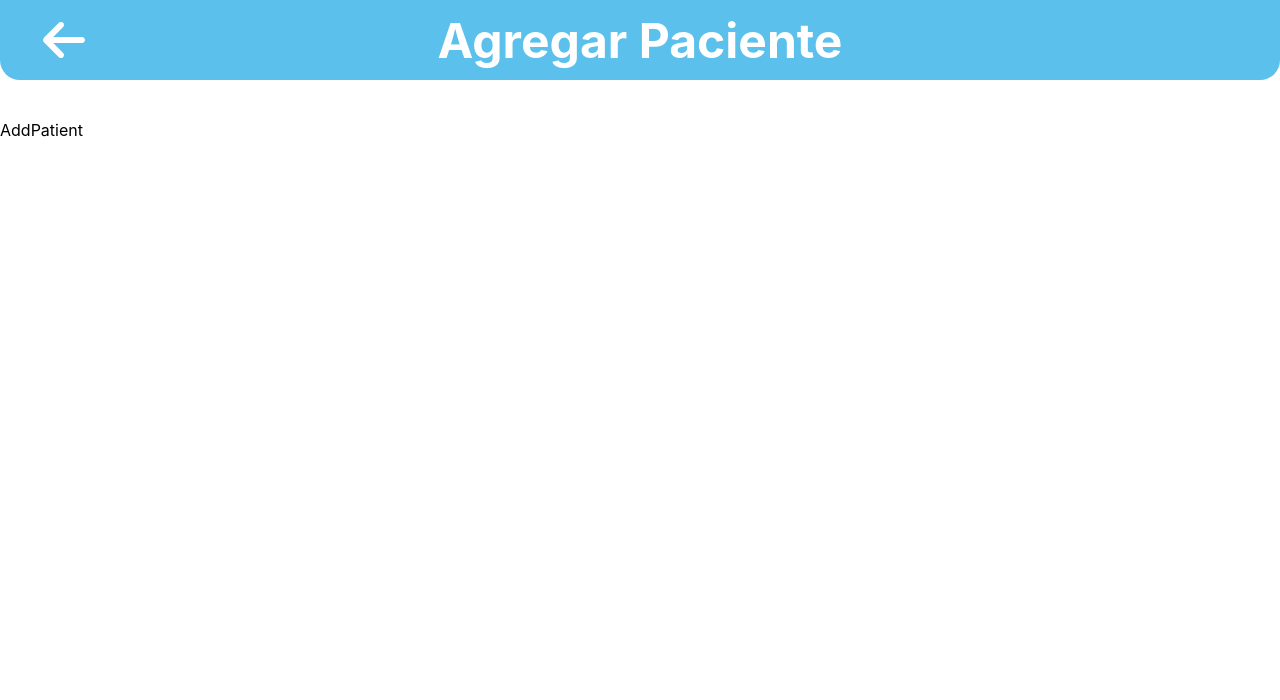
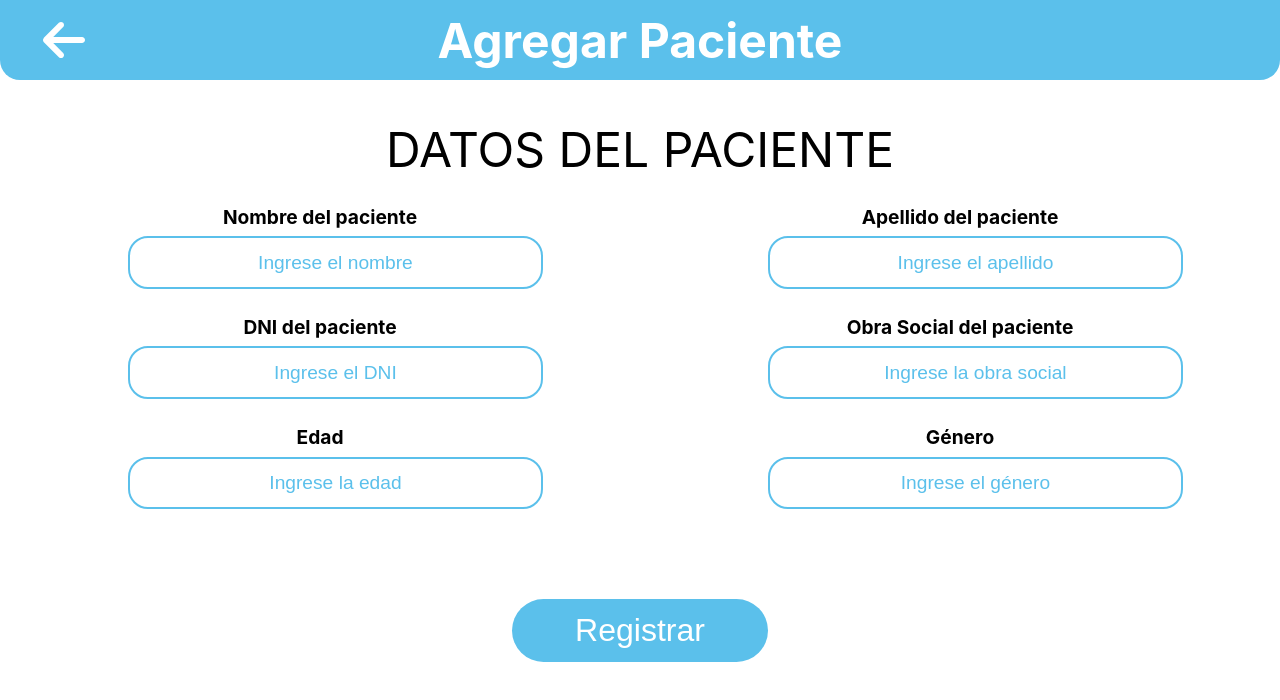
Before and after one commit to MatiDalce/gestorTurnos_React_Node, a React (Create React App) app in the folder frontend/: page /agregar-paciente in a window 1280 px wide. Shown: the top 700 px of the page. Built offline with nearby package versions, Linux system fonts and the light colour scheme.

Commit message:
Agregar paciente

```diff
--- a/frontend/src/components/Input/Input.jsx
+++ b/frontend/src/components/Input/Input.jsx
@@ -11,11 +11,12 @@ const Input = ({
   placeholder,
   inputWidth,
   isSearcheable,
-  margin
+  margin,
+  colorLabel
 }) => {
 
   const labelStyles = {
-    color: 'var(--skyblue-bg)',
+    color: colorLabel ? colorLabel : 'var(--skyblue-bg)',
     textAlign: isLabelCenter ? 'center' : ''
   }
 
@@ -34,7 +35,7 @@ const Input = ({
   return (
     <div className="input-container" style={containerStyles}>
       {
-        hasLabel && <label style={labelStyles} className="label-el">{labelTitle}</label>
+        hasLabel && <label style={labelStyles} className="label-el">{ labelTitle }</label>
       }
       <input
         className="input-el"
--- a/frontend/src/components/Input/input.css
+++ b/frontend/src/components/Input/input.css
@@ -9,6 +9,7 @@
     margin-bottom: 2%;
     font-size: 1.2em;
     font-weight: bold;
+    width: 100%;
 }
 
 .input-el {
--- a/frontend/src/pages/AddPatient/AddPatient.jsx
+++ b/frontend/src/pages/AddPatient/AddPatient.jsx
@@ -1,8 +1,90 @@
-import React from 'react'
+import React from 'react';
+import Button from '../../components/Button/Button';
+import Input from '../../components/Input/Input';
+import Title from '../../components/Title/Title';
+import './addPatient.css';
 
 const AddPatient = () => {
   return (
-    <div>AddPatient</div>
+    <>
+      <Title title='DATOS DEL PACIENTE' />
+      <div className="inputs-patient-container">
+        <div className="inputRow">
+          <Input
+            colorLabel='var(--black-bg)'
+            hasLabel
+            labelTitle='Nombre del paciente'
+            isLabelCenter
+            placeholder='Ingrese el nombre'
+            type='text'
+            nameProp='name'
+            inputWidth='30%'
+          />
+          <Input
+            colorLabel='var(--black-bg)'
+            hasLabel
+            labelTitle='Apellido del paciente'
+            isLabelCenter
+            placeholder='Ingrese el apellido'
+            type='text'
+            nameProp='lastname'
+            inputWidth='30%'
+          />
+        </div>
+        <div className="inputRow">
+          <Input
+            colorLabel='var(--black-bg)'
+            hasLabel
+            labelTitle='DNI del paciente'
+            isLabelCenter
+            placeholder='Ingrese el DNI'
+            type='text'
+            nameProp='dni'
+            inputWidth='30%'
+          />
+          <Input
+            colorLabel='var(--black-bg)'
+            hasLabel
+            labelTitle='Obra Social del paciente'
+            isLabelCenter
+            placeholder='Ingrese la obra social'
+            type='text'
+            nameProp='social-work'
+            inputWidth='30%'
+          />
+        </div>
+        <div className="inputRow">
+          <Input
+            colorLabel='var(--black-bg)'
+            hasLabel
+            labelTitle='Edad'
+            isLabelCenter
+            placeholder='Ingrese la edad'
+            type='text'
+            nameProp='age'
+            inputWidth='30%'
+          />
+          <Input
+            colorLabel='var(--black-bg)'
+            hasLabel
+            labelTitle='Género'
+            isLabelCenter
+            placeholder='Ingrese el género'
+            type='text'
+            nameProp='genre'
+            inputWidth='30%'
+          />
+        </div>
+      </div>
+      <div className='btn-addpatient-container'>
+        <Button
+          title={'Registrar'}
+          type='button'
+          width='20%'
+          margin='5% 0'
+        />
+      </div>
+    </>
   )
 }
 
--- a/frontend/src/pages/AddPatient/addPatient.css
+++ b/frontend/src/pages/AddPatient/addPatient.css
@@ -0,0 +1,11 @@
+
+.inputRow {
+    display: flex;
+    justify-content: space-around;
+    margin: 2% 0;
+}
+
+.btn-addpatient-container {
+    display: flex;
+    justify-content: center;
+}
--- a/frontend/src/pages/Home/Home.jsx
+++ b/frontend/src/pages/Home/Home.jsx
@@ -1,8 +1,8 @@
 import React from 'react';
-import Input from '../../components/Input/Input';
 import Button from '../../components/Button/Button';
 import Title from '../../components/Title/Title';
 import './home.css';
+
 const Home = () => {
 
   return (
```
